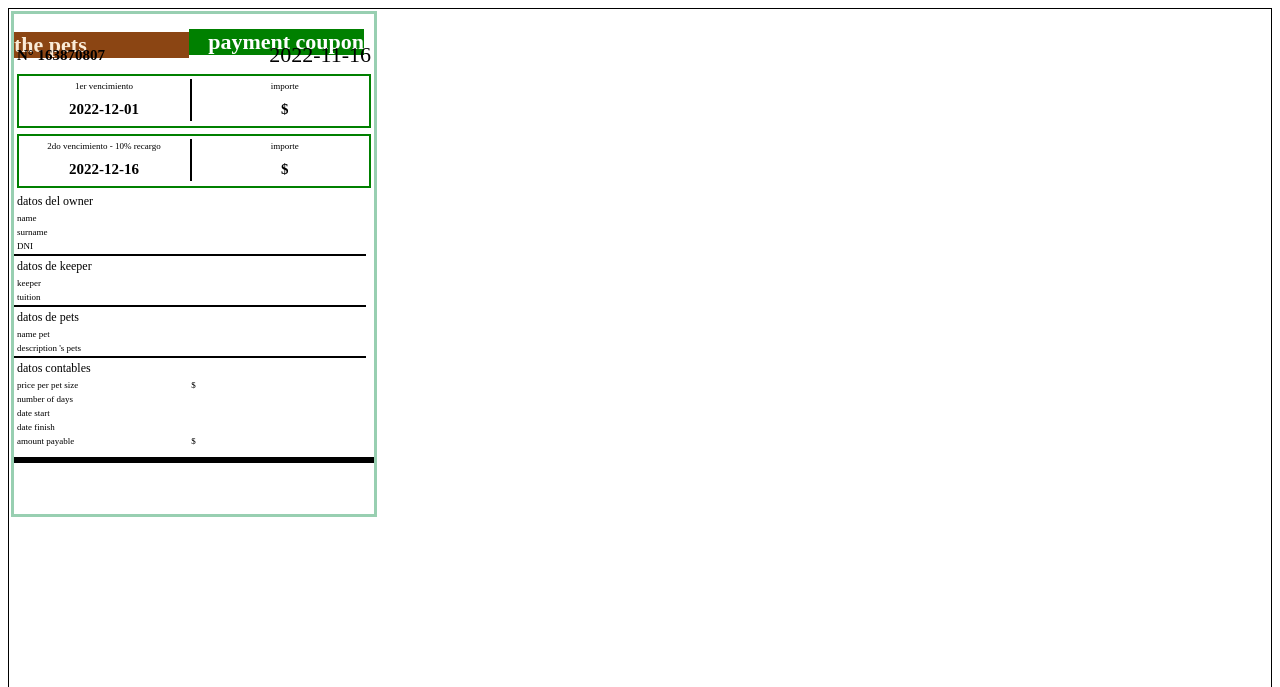
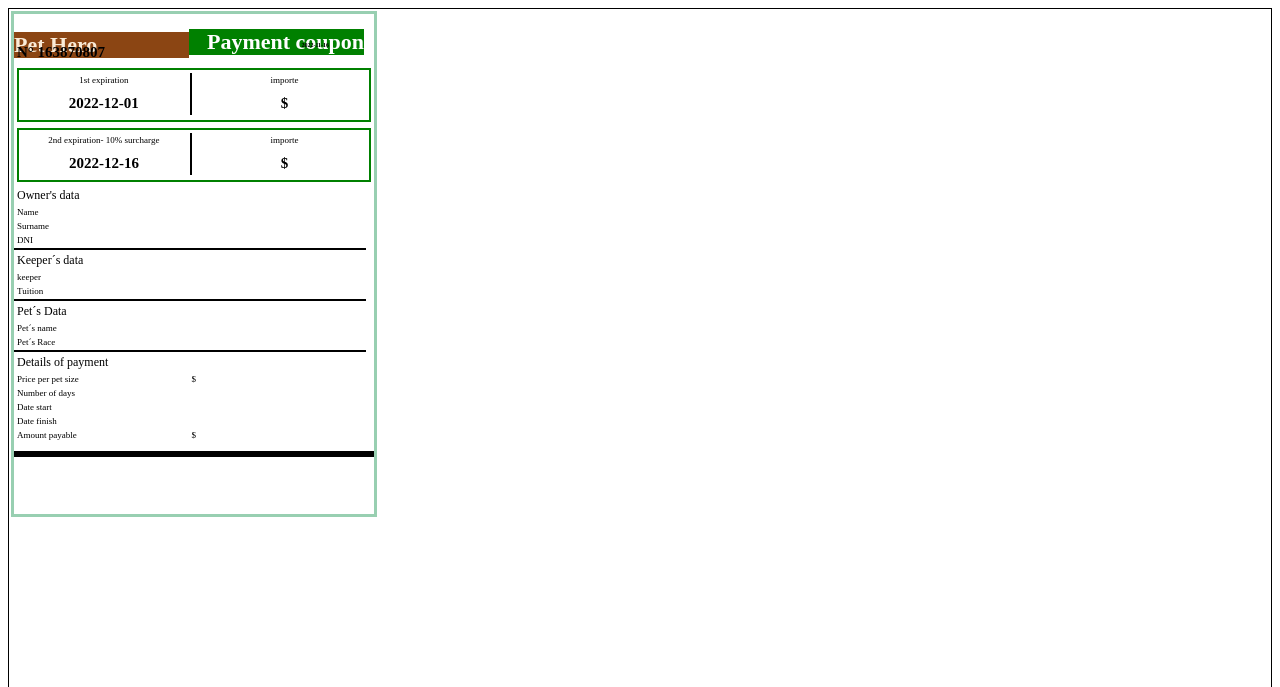
Before and after one commit to LChapita/TPfinalPetHero, a PHP site: template PetHero/Views/owners/cupon de pago mejorado.php in a window 1280 px wide. Shown: the top 687 px of the page. Run offline with PHP 8.4, Linux system fonts and the light colour scheme; the template is opened without the code that fills it, so the values that code supplies are empty.

Commit message:
cupon en inglés
cupon en inglés

```diff
--- a/PetHero/Views/owners/cupon de pago mejorado.php
+++ b/PetHero/Views/owners/cupon de pago mejorado.php
@@ -73,7 +73,6 @@
             height: 25;
             float: left;
         }
-
         .spandex2 {
             border: 1px solid black;
             width: 0px;
@@ -132,21 +131,21 @@
         <span class="spandex3">
 
             <span>
-                <h2>the pets</h2>
+                <h2>Pet Hero</h2>
             </span>
             <span>
-                <h1>payment coupon</h1>
+                <h1>Payment coupon</h1>
             </span>
             <table class="tabla">
                 <tr>
                     <td class="td1"><strong><?php echo "N° ".rand(); ?></strong></td>
-                    <td class="td2"><?php echo date("Y-m-d"); ?></td>
+                    <td> <h6> <?php echo date("Y-m-d"); ?></h6></td>
                 </tr>
             </table>
             <div>
                 <table class="tabla3">
                     <tr>
-                        <td>1er vencimiento</td>
+                        <td>1st  expiration</td>
                         <td class="mc" rowspan="3"><span class="spandex2"></span></td>
                         <td>importe</td>
                     </tr>
@@ -159,7 +158,7 @@
             <div>
                 <table class="tabla3">
                     <tr>
-                        <td>2do vencimiento - 10% recargo</td>
+                        <td>2nd expiration- 10% surcharge</td>
                         <td class="mc" rowspan="2"><span class="spandex2"></span>
                         <td>importe</td>
                     </tr>
@@ -172,14 +171,14 @@
 
             <table class="tabla2">
                 <tr>
-                    <td colspan="3" class="t">datos del owner</td>
+                    <td colspan="3" class="t">Owner's data</td>
                 </tr>
                 <tr>
-                    <td>name</td>
+                    <td>Name</td>
                     <td><?php echo $userOwner->getTypeUserOwner()->getName() ?></td>
                 </tr>
                 <tr>
-                    <td>surname</td>
+                    <td>Surname</td>
                     <td><?php echo $userOwner->getTypeUserOwner()->getSurName() ?></td>
                 </tr>
                 <tr>
@@ -190,54 +189,54 @@
             <hr class="spandex4" />
             <table class="tabla2">
                 <tr>
-                    <td colspan="3" class="t">datos de keeper</td>
+                    <td colspan="3" class="t">Keeper´s data</td>
                 </tr>
                 <tr>
                     <td>keeper</td>
                     <td><?php echo $userKeeper->getTypeUserKeeper()->getName() . " " . $userKeeper->getTypeUserKeeper()->getLastName() ?></td>
                 </tr>
                 <tr>
-                    <td>tuition</td>
+                    <td>Tuition</td>
                     <td><?php echo $userKeeper->getTypeUserKeeper()->getTuition() ?></td>
                 </tr>
             </table>
             <hr class="spandex4" />
             <table class="tabla2">
                 <tr>
-                    <td colspan="3" class="t">datos de pets</td>
+                    <td colspan="3" class="t">Pet´s Data</td>
                 </tr>
                 <tr>
-                    <td>name pet</td>
+                    <td>Pet´s name</td>
                     <td><?php echo $pet->getName() ?></td>
                 </tr>
                 <tr>
-                    <td>description 's pets</td>
+                    <td>Pet´s Race</td>
                     <td><?php echo $pet->getRace() ?></td>
                 </tr>
             </table>
             <hr class="spandex4" />
             <table class="tabla2">
                 <tr>
-                    <td colspan="2" class="t">datos contables</td>
+                    <td colspan="2" class="t">Details of payment</td>
                 </tr>
                 <tr>
-                    <td>price per pet size</td>
+                    <td>Price per pet size</td>
                     <td><?php echo "$" . $userKeeper->getTypeUserKeeper()->getPrice() ?></td>
                 </tr>
                 <tr>
-                    <td>number of days</td>
+                    <td>Number of days</td>
                     <td><?php echo $days; ?></td>
                 </tr>
                 <tr>
-                    <td>date start</td>
+                    <td>Date start</td>
                     <td><?php echo $reserv->getDateStart() ?></td>
                 </tr>
                 <tr>
-                    <td>date finish</td>
+                    <td>Date finish</td>
                     <td><?php echo $reserv->getDateFinish() ?></td>
                 </tr>
                 <tr>
-                    <td>amount payable</td>
+                    <td>Amount payable</td>
                     <td><?php echo "$" . $monto ?></td>
                 </tr>
             </table>
```
